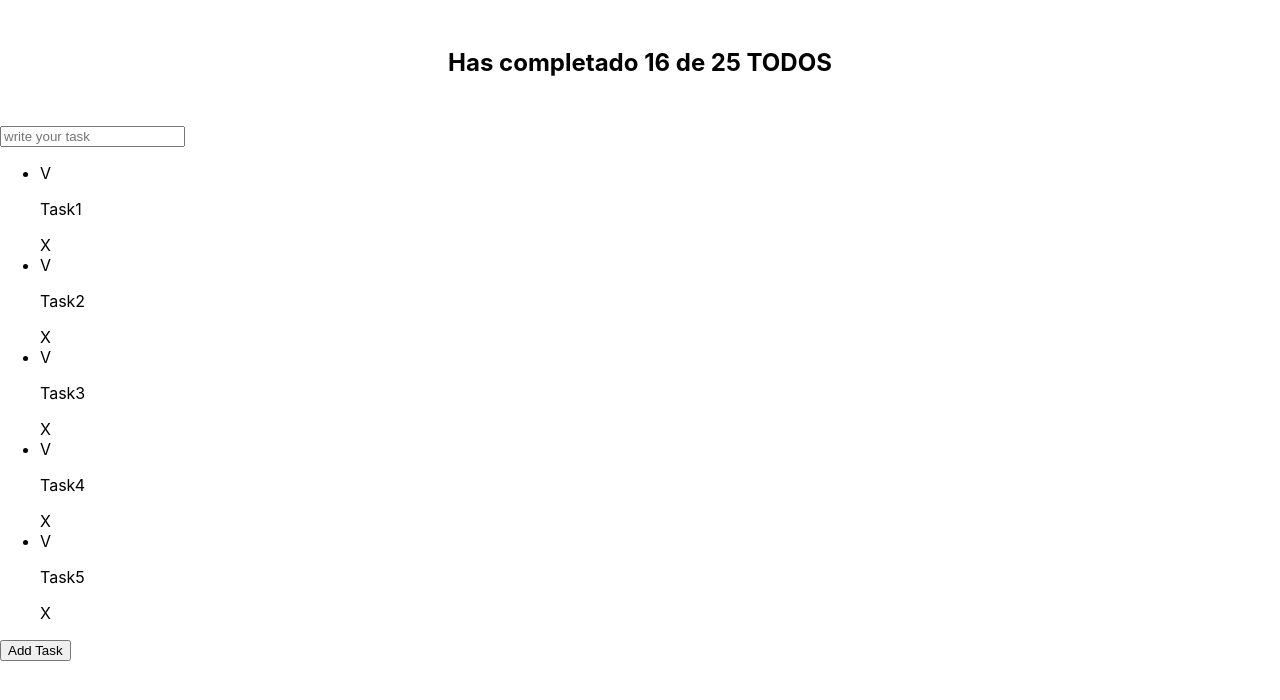
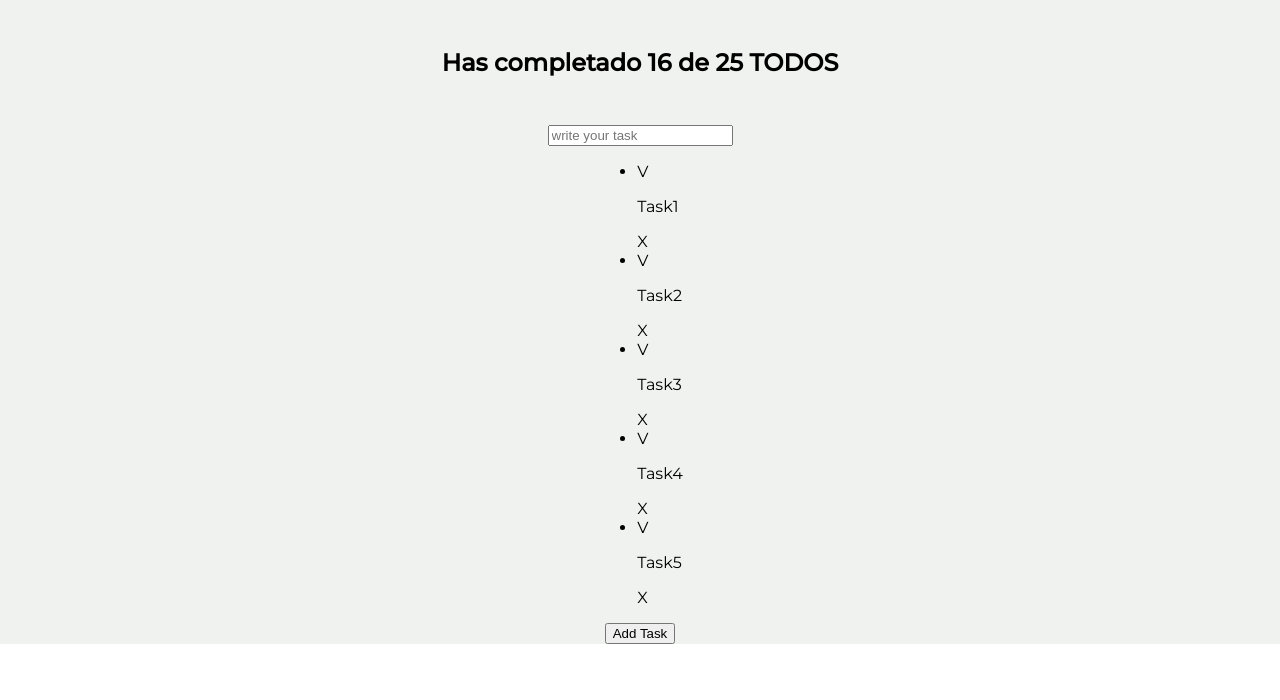
Before and after one commit to cristianDevia/task-manager-react, a React (Create React App) app: page / in a window 1280 px wide. Shown: the top 700 px of the page. Built offline with nearby package versions, Linux system fonts and the light colour scheme.

Commit message:
add styles, modify font family and style variables

```diff
--- a/src/index.css
+++ b/src/index.css
@@ -1,13 +1,26 @@
+@import url("https://fonts.googleapis.com/css2?family=Montserrat:wght@400;500&display=swap");
+
+:root {
+  --fontSize_lg: 24px;
+  --fontSize_md: 18px;
+  --fontSize_sm: 16px;
+}
 body {
   margin: 0;
-  font-family: -apple-system, BlinkMacSystemFont, 'Segoe UI', 'Roboto', 'Oxygen',
-    'Ubuntu', 'Cantarell', 'Fira Sans', 'Droid Sans', 'Helvetica Neue',
-    sans-serif;
+  font-family: "Montserrat", sans-serif;
   -webkit-font-smoothing: antialiased;
   -moz-osx-font-smoothing: grayscale;
 }
 
 code {
-  font-family: source-code-pro, Menlo, Monaco, Consolas, 'Courier New',
+  font-family: source-code-pro, Menlo, Monaco, Consolas, "Courier New",
     monospace;
 }
+#root {
+  width: 100%;
+  display: flex;
+  justify-content: center;
+  flex-direction: column;
+  align-items: center;
+  background-color: #f0f2ef;
+}
```
